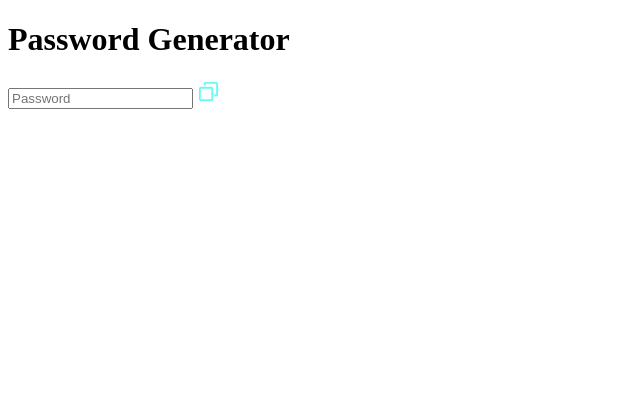
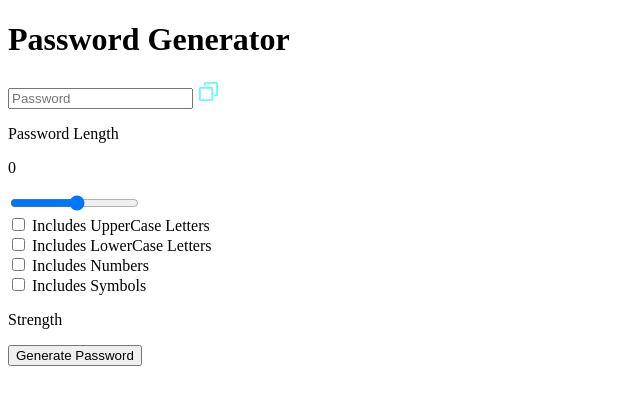
Before and after one commit to yas1nth/Password-Generator, a plain HTML site: page index.html in a window 1280 px wide. Shown: the whole page, without its empty margins (0-640 px from the left). Drawn offline with Linux system fonts and the light colour scheme.

Commit message:
Added Basic Skeleton For Password-Generator Project

```diff
--- a/index.html
+++ b/index.html
@@ -15,6 +15,45 @@
             <img src="./assets/copy.svg" alt="copy" width="23" height="23">
         </div>
 
+        <div class="input-container">
+
+            <!--Password Length Section-->
+            <div class="length-container" >
+                <p>Password Length</p>
+                <p data-lengthNumber>0</p>
+            </div>
+
+            <!--Slider-->
+            <input type="range" class="slider" min="1" max="20" step="1" data-lengthSlider>
+
+            <!--CheckBoxes-->
+            <div>
+                <input type="checkbox" id="uppercase">
+                <label for="uppercase">Includes UpperCase Letters</label>
+            </div>
+            <div>
+                <input type="checkbox" id="lowercase">
+                <label for="lowercase">Includes LowerCase Letters</label>
+            </div>
+            <div>
+                <input type="checkbox" id="numbers">
+                <label for="numbers">Includes Numbers</label>
+            </div>
+            <div>
+                <input type="checkbox" id="symbols">
+                <label for="symbols">Includes Symbols</label>
+            </div>
+
+            <!--Passoword-Strength-->
+            <div class="strength-container">
+                <p>Strength</p>
+                <div data-indicator></div>
+            </div>
+
+            <!--Generate Password-->
+            <button class="generateButton">Generate Password</button>
+        </div>
+
     </div>
 </body>
 </html>
```
